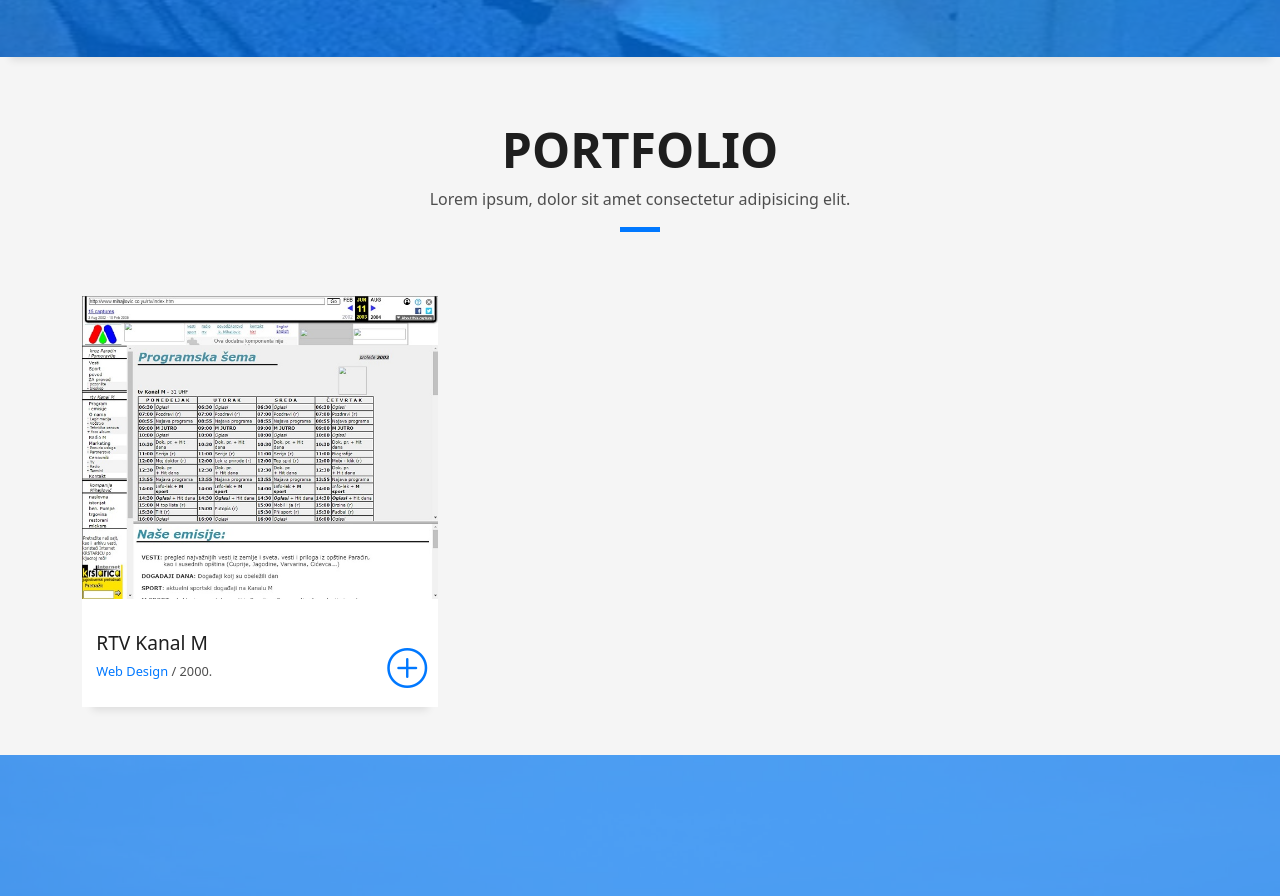
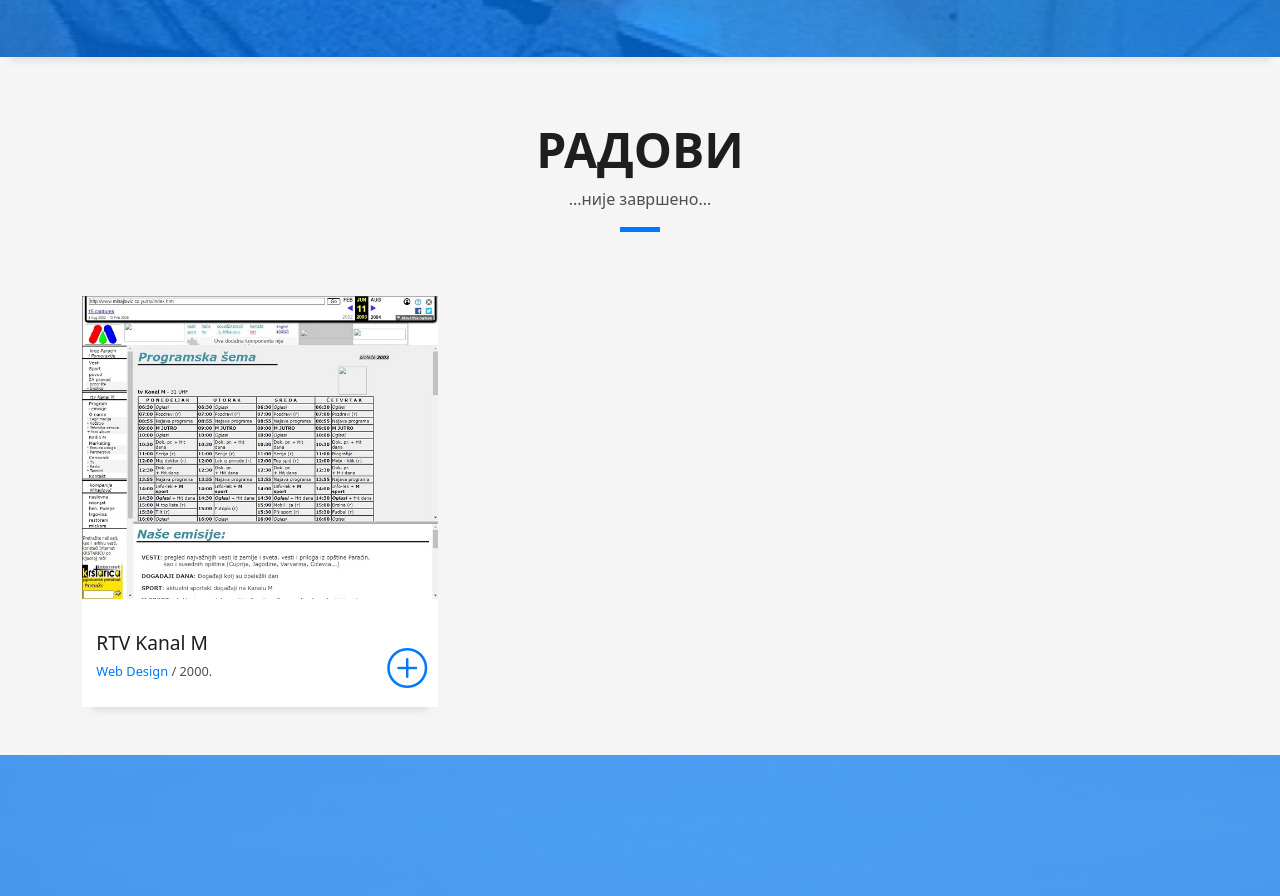
Before and after one commit to master-vba/personal-webpage, a plain HTML site: page index.html in a window 1280 px wide. Shown: the part 3320-4216 px from the top of the page. Drawn offline with Linux system fonts and the light colour scheme; a script that the page names is missing; files whose address does not match are found by name.

Commit message:
Update index.html

```diff
--- a/index.html
+++ b/index.html
@@ -318,10 +318,10 @@
           <div class="col-sm-12">
             <div class="title-box text-center">
               <h3 class="title-a">
-                Portfolio
+                Радови
               </h3>
               <p class="subtitle-a">
-                Lorem ipsum, dolor sit amet consectetur adipisicing elit.
+                ...није завршено...
               </p>
               <div class="line-mf"></div>
             </div>
```
